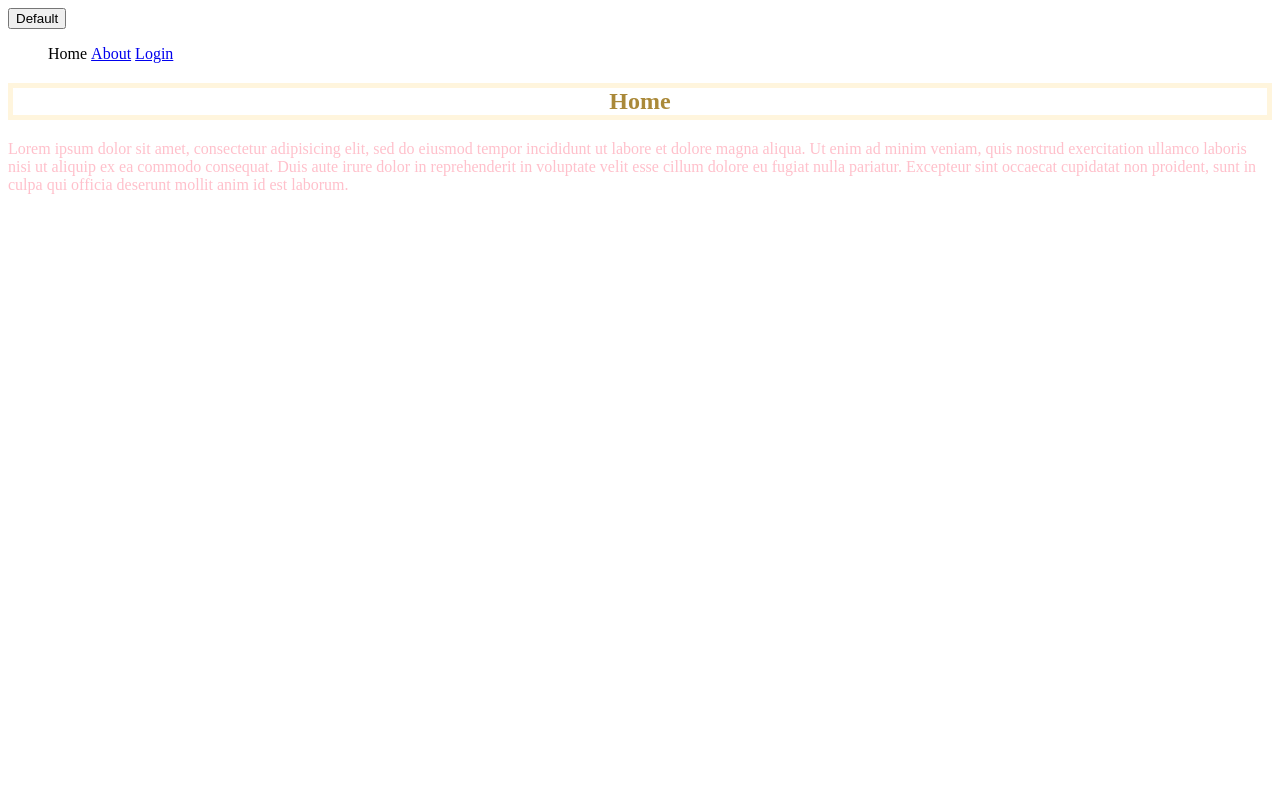
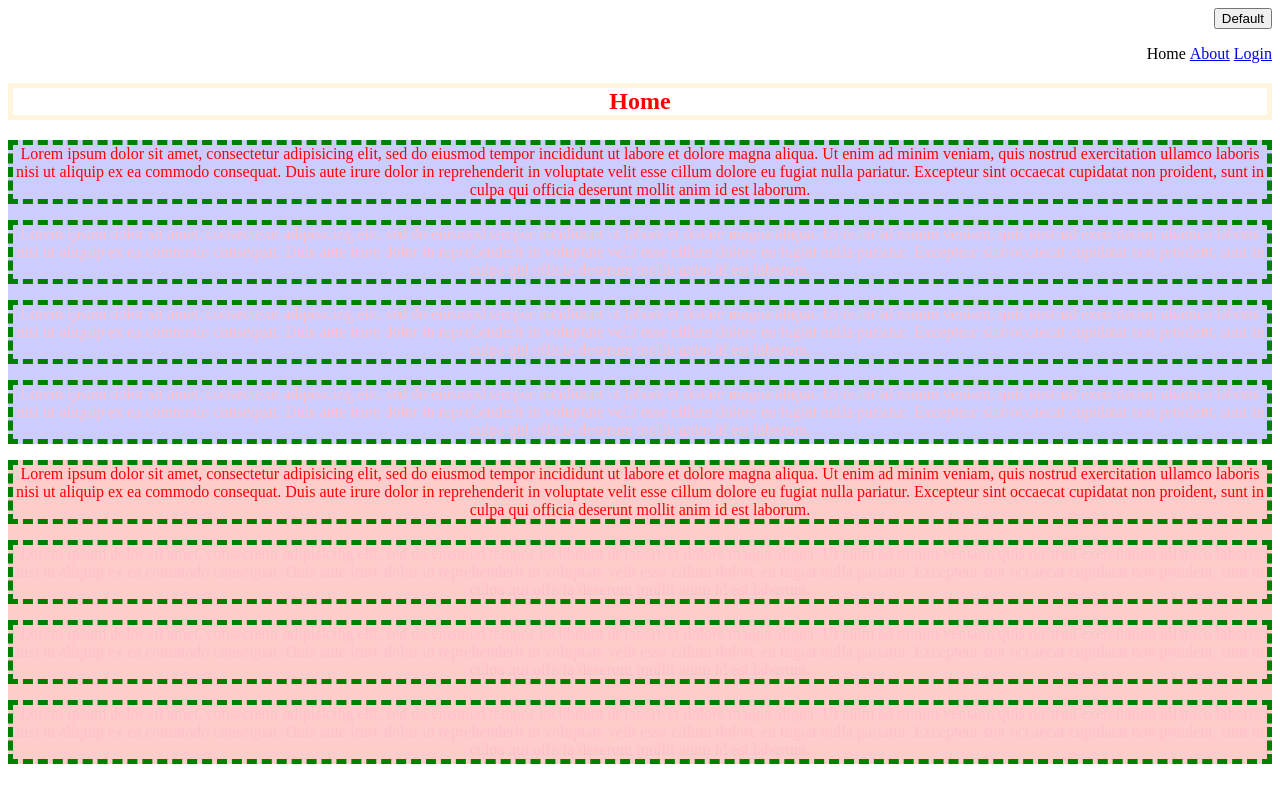
Before and after one commit to wrgsRay/Web-dev, a plain HTML site: page sec6/index.html in a window 1280 px wide. Drawn offline with Linux system fonts and the light colour scheme.

Commit message:
css styles funs

```diff
--- a/sec6/index.html
+++ b/sec6/index.html
@@ -17,12 +17,58 @@
 	</header>
 	<section>
 		<h2>Home</h2>
-		<p>Lorem ipsum dolor sit amet, consectetur adipisicing elit, sed do eiusmod
-		tempor incididunt ut labore et dolore magna aliqua. Ut enim ad minim veniam,
-		quis nostrud exercitation ullamco laboris nisi ut aliquip ex ea commodo
-		consequat. Duis aute irure dolor in reprehenderit in voluptate velit esse
-		cillum dolore eu fugiat nulla pariatur. Excepteur sint occaecat cupidatat non
-		proident, sunt in culpa qui officia deserunt mollit anim id est laborum.</p>
+		<div id="div1">
+			<p class="webtext active">Lorem ipsum dolor sit amet, consectetur adipisicing elit, sed do eiusmod
+			tempor incididunt ut labore et dolore magna aliqua. Ut enim ad minim veniam,
+			quis nostrud exercitation ullamco laboris nisi ut aliquip ex ea commodo
+			consequat. Duis aute irure dolor in reprehenderit in voluptate velit esse
+			cillum dolore eu fugiat nulla pariatur. Excepteur sint occaecat cupidatat non
+			proident, sunt in culpa qui officia deserunt mollit anim id est laborum.</p>
+			<p class="webtext">Lorem ipsum dolor sit amet, consectetur adipisicing elit, sed do eiusmod
+			tempor incididunt ut labore et dolore magna aliqua. Ut enim ad minim veniam,
+			quis nostrud exercitation ullamco laboris nisi ut aliquip ex ea commodo
+			consequat. Duis aute irure dolor in reprehenderit in voluptate velit esse
+			cillum dolore eu fugiat nulla pariatur. Excepteur sint occaecat cupidatat non
+			proident, sunt in culpa qui officia deserunt mollit anim id est laborum.</p>
+			<p class="webtext">Lorem ipsum dolor sit amet, consectetur adipisicing elit, sed do eiusmod
+			tempor incididunt ut labore et dolore magna aliqua. Ut enim ad minim veniam,
+			quis nostrud exercitation ullamco laboris nisi ut aliquip ex ea commodo
+			consequat. Duis aute irure dolor in reprehenderit in voluptate velit esse
+			cillum dolore eu fugiat nulla pariatur. Excepteur sint occaecat cupidatat non
+			proident, sunt in culpa qui officia deserunt mollit anim id est laborum.</p>
+			<p class="webtext">Lorem ipsum dolor sit amet, consectetur adipisicing elit, sed do eiusmod
+			tempor incididunt ut labore et dolore magna aliqua. Ut enim ad minim veniam,
+			quis nostrud exercitation ullamco laboris nisi ut aliquip ex ea commodo
+			consequat. Duis aute irure dolor in reprehenderit in voluptate velit esse
+			cillum dolore eu fugiat nulla pariatur. Excepteur sint occaecat cupidatat non
+			proident, sunt in culpa qui officia deserunt mollit anim id est laborum.</p>
+		</div>
+			<div id="div2">
+			<p class="webtext active">Lorem ipsum dolor sit amet, consectetur adipisicing elit, sed do eiusmod
+			tempor incididunt ut labore et dolore magna aliqua. Ut enim ad minim veniam,
+			quis nostrud exercitation ullamco laboris nisi ut aliquip ex ea commodo
+			consequat. Duis aute irure dolor in reprehenderit in voluptate velit esse
+			cillum dolore eu fugiat nulla pariatur. Excepteur sint occaecat cupidatat non
+			proident, sunt in culpa qui officia deserunt mollit anim id est laborum.</p>
+			<p class="webtext">Lorem ipsum dolor sit amet, consectetur adipisicing elit, sed do eiusmod
+			tempor incididunt ut labore et dolore magna aliqua. Ut enim ad minim veniam,
+			quis nostrud exercitation ullamco laboris nisi ut aliquip ex ea commodo
+			consequat. Duis aute irure dolor in reprehenderit in voluptate velit esse
+			cillum dolore eu fugiat nulla pariatur. Excepteur sint occaecat cupidatat non
+			proident, sunt in culpa qui officia deserunt mollit anim id est laborum.</p>
+			<p class="webtext">Lorem ipsum dolor sit amet, consectetur adipisicing elit, sed do eiusmod
+			tempor incididunt ut labore et dolore magna aliqua. Ut enim ad minim veniam,
+			quis nostrud exercitation ullamco laboris nisi ut aliquip ex ea commodo
+			consequat. Duis aute irure dolor in reprehenderit in voluptate velit esse
+			cillum dolore eu fugiat nulla pariatur. Excepteur sint occaecat cupidatat non
+			proident, sunt in culpa qui officia deserunt mollit anim id est laborum.</p>
+			<p class="webtext">Lorem ipsum dolor sit amet, consectetur adipisicing elit, sed do eiusmod
+			tempor incididunt ut labore et dolore magna aliqua. Ut enim ad minim veniam,
+			quis nostrud exercitation ullamco laboris nisi ut aliquip ex ea commodo
+			consequat. Duis aute irure dolor in reprehenderit in voluptate velit esse
+			cillum dolore eu fugiat nulla pariatur. Excepteur sint occaecat cupidatat non
+			proident, sunt in culpa qui officia deserunt mollit anim id est laborum.</p>
+		</div>
 	</section>
 </body>
 </html>
--- a/sec6/style.css
+++ b/sec6/style.css
@@ -1,12 +1,15 @@
 /*Selector {*/
 /*    Property: value;*/
 /*}*/
+* {
+    text-align: right;
+}
 body {
     /*background-image: url(background.jpg);*/
     /*background-size: cover;*/
 }
-h2 {
-    color: #AA8939;
+h2, p {
+    color: red;
     text-align: center;
     border: 5px solid rgba(255, 231, 170, 0.4);
     cursor: pointer;
@@ -18,3 +21,15 @@ li {
 p {
     color: pink;
 }
+.webtext {
+    border: 5px dashed green;
+}
+.active {
+    color: red;
+}
+#div1 {
+    background: rgba(0, 0, 255, 0.2);
+}
+#div2 {
+    background: rgba(255, 0, 0, 0.2);
+}
```
